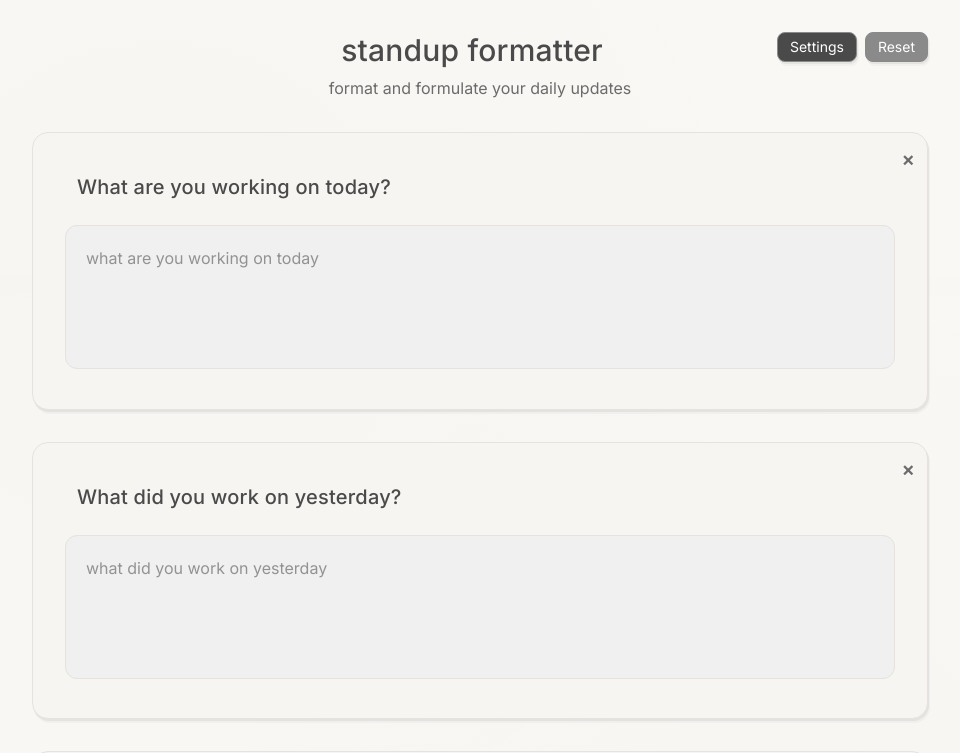
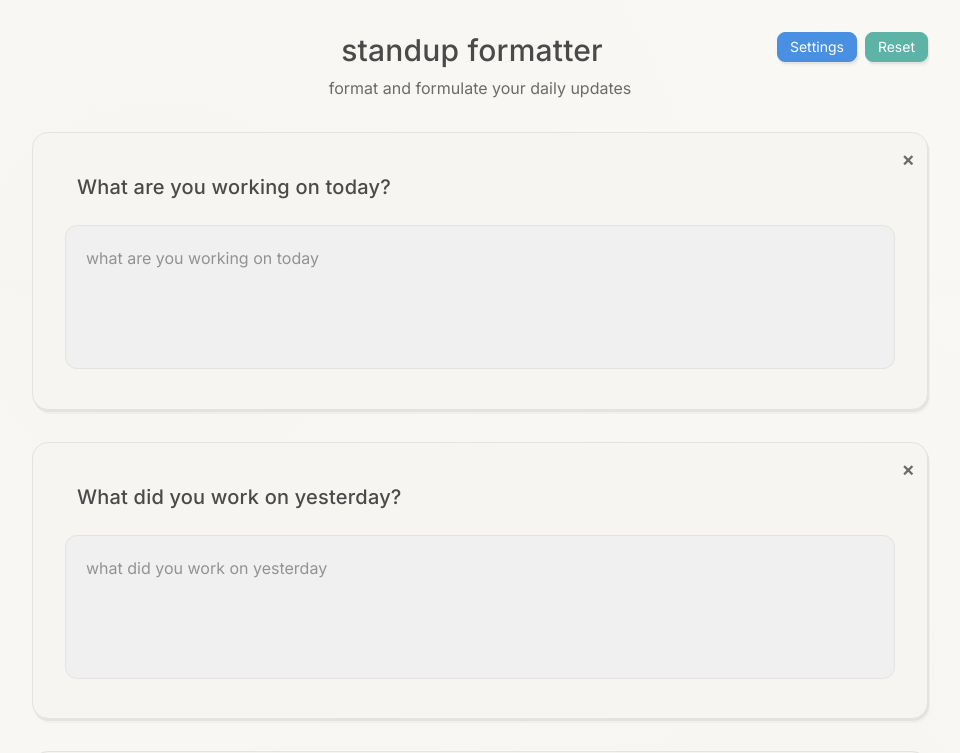
Before and after one commit to jarrensj/gmatcha, a Next.js app: page / in a window 1280 px wide. Shown: the top 753 px of the page, without its empty margins (160-1120 px from the left). Built offline with nearby package versions, Linux system fonts and the light colour scheme.

Commit message:
ux: temp fix: impprove button states visual distinctions

```diff
--- a/app/globals.css
+++ b/app/globals.css
@@ -11,12 +11,17 @@
   --medium-gray: #8a8a8a;
   --sketch-gray: #6b6b6b;
 
+  --primary-blue: #4a90e2;
+  --secondary-teal: #5cb3a6;
+  --disabled-light: #c8c8c8;
+
   --background: var(--cream-bg);
   --foreground: var(--soft-charcoal);
   --card-bg: var(--warm-white);
   --border-color: var(--soft-gray);
-  --accent-primary: var(--soft-charcoal);
-  --accent-secondary: var(--medium-gray);
+  --accent-primary: var(--primary-blue);
+  --accent-secondary: var(--secondary-teal);
+  --accent-disabled: var(--disabled-light);
   --text-muted: var(--sketch-gray);
 }
 
@@ -37,6 +42,11 @@
     --medium-gray: #a8a6a3;
     --sketch-gray: #c0beb8;
     --text-muted: #a8a6a3;
+
+    /* Dark mode button hierarchy colors */
+    --primary-blue: #6ba3f5;
+    --secondary-teal: #7cc7ba;
+    --disabled-light: #5a5a5a;
   }
 }
 
@@ -131,16 +141,42 @@ select {
   animation: gentle-bounce 2s ease-in-out infinite;
 }
 
-/* Minimal button styling */
-.btn-sketch {
+/* Enhanced button styling with clear hierarchy */
+.btn-primary {
   background: var(--accent-primary);
+  border: 1px solid var(--accent-primary);
+  color: white;
+  font-weight: 600;
+  transition: all 0.3s ease;
+  box-shadow: 0 2px 4px rgba(74, 144, 226, 0.2);
+}
+
+.btn-primary:hover {
+  transform: translateY(-1px);
+  box-shadow: 0 4px 12px rgba(74, 144, 226, 0.3);
+  filter: brightness(1.05);
+}
+
+.btn-secondary {
+  background: var(--accent-secondary);
   border: 1px solid var(--accent-secondary);
   color: white;
   font-weight: 500;
   transition: all 0.3s ease;
+  box-shadow: 0 1px 3px rgba(92, 179, 166, 0.2);
 }
 
-.btn-sketch:hover {
+.btn-secondary:hover {
   transform: translateY(-1px);
-  box-shadow: 0 2px 8px rgba(74, 74, 74, 0.15);
+  box-shadow: 0 3px 8px rgba(92, 179, 166, 0.3);
+  filter: brightness(1.05);
 }
+
+.btn-disabled {
+  background: var(--accent-disabled);
+  border: 1px solid var(--accent-disabled);
+  color: #888;
+  font-weight: 400;
+  cursor: not-allowed;
+  opacity: 0.6;
+}
--- a/app/page.tsx
+++ b/app/page.tsx
@@ -159,7 +159,7 @@ export default function Home() {
           <button
             onClick={() => setCurrentPage('settings')}
             className="sketch-shadow soft-focus py-2 px-2 sm:py-1 sm:px-3 rounded-lg text-xs sm:text-sm min-h-[44px] sm:min-h-auto flex items-center justify-center transition-all duration-300 hover:scale-105"
-            style={{backgroundColor: 'var(--accent-primary)', color: 'white', border: '1px solid var(--accent-secondary)'}}
+            style={{backgroundColor: 'var(--accent-primary)', color: 'white', border: '1px solid var(--accent-primary)'}}
           >
             <span className="hidden sm:inline">Settings</span>
             <span className="sm:hidden">⚙️</span>
@@ -216,7 +216,7 @@ export default function Home() {
               <button
                 type="submit"
                 className="w-full sm:w-auto sketch-shadow soft-focus font-semibold py-5 sm:py-4 px-10 rounded-xl transition-all duration-300 hover:scale-105 text-base sm:text-base min-h-[48px]"
-                style={{backgroundColor: 'var(--accent-primary)', color: 'white', border: '1px solid var(--accent-secondary)'}}
+                style={{backgroundColor: 'var(--accent-primary)', color: 'white', border: '1px solid var(--accent-primary)'}}
               >
                 Generate Markdown
               </button>
@@ -239,9 +239,9 @@ export default function Home() {
                       : 'hover:scale-105'
                   }`}
                   style={{
-                    backgroundColor: copyStatus === 'copied' ? 'var(--medium-gray)' : 'var(--accent-primary)',
-                    color: 'white',
-                    border: `1px solid ${copyStatus === 'copied' ? 'var(--medium-gray)' : 'var(--accent-secondary)'}`
+                    backgroundColor: copyStatus === 'copied' ? 'var(--accent-disabled)' : 'var(--accent-primary)',
+                    color: copyStatus === 'copied' ? '#888' : 'white',
+                    border: `1px solid ${copyStatus === 'copied' ? 'var(--accent-disabled)' : 'var(--accent-primary)'}`
                   }}
                 >
                   {copyStatus === 'copied' ? '✓ Copied!' : 'Copy'}
@@ -249,7 +249,7 @@ export default function Home() {
                 <button
                   onClick={() => setShowOutput(false)}
                   className="sketch-shadow soft-focus font-medium py-3 sm:py-2 px-4 rounded-xl transition-all duration-300 hover:scale-105 min-h-[48px] sm:min-h-auto text-sm sm:text-base"
-                  style={{backgroundColor: 'var(--accent-primary)', color: 'white', border: '1px solid var(--accent-secondary)'}}
+                  style={{backgroundColor: 'var(--accent-primary)', color: 'white', border: '1px solid var(--accent-primary)'}}
                 >
                   Edit
                 </button>
--- a/components/Settings.tsx
+++ b/components/Settings.tsx
@@ -64,7 +64,7 @@ export default function Settings({
         <button
           onClick={onBackToForm}
           className="absolute top-0 right-0 sketch-shadow soft-focus py-2 px-3 sm:py-1 sm:px-3 rounded-lg text-sm min-h-[44px] sm:min-h-auto flex items-center justify-center transition-all duration-300 hover:scale-105"
-          style={{backgroundColor: 'var(--accent-primary)', color: 'white', border: '1px solid var(--accent-secondary)'}}
+          style={{backgroundColor: 'var(--accent-primary)', color: 'white', border: '1px solid var(--accent-primary)'}}
         >
           <span className="hidden sm:inline">Back to Form</span>
           <span className="sm:hidden">Back</span>
@@ -166,7 +166,7 @@ export default function Settings({
                     : 'bg-gray-200 focus:ring-gray-500'
                 } ${(showSection1 && !showSection2 && !showSection3) ? 'opacity-50 cursor-not-allowed' : ''}`}
                 style={{
-                  backgroundColor: showSection1 ? 'var(--accent-primary)' : 'var(--medium-gray)'
+                  backgroundColor: showSection1 ? 'var(--accent-primary)' : 'var(--accent-disabled)'
                 }}
               >
                 <span
@@ -199,7 +199,7 @@ export default function Settings({
                     : 'bg-gray-200 focus:ring-gray-500'
                 } ${(showSection2 && !showSection1 && !showSection3) ? 'opacity-50 cursor-not-allowed' : ''}`}
                 style={{
-                  backgroundColor: showSection2 ? 'var(--accent-primary)' : 'var(--medium-gray)'
+                  backgroundColor: showSection2 ? 'var(--accent-primary)' : 'var(--accent-disabled)'
                 }}
               >
                 <span
@@ -232,7 +232,7 @@ export default function Settings({
                     : 'bg-gray-200 focus:ring-gray-500'
                 } ${(showSection3 && !showSection1 && !showSection2) ? 'opacity-50 cursor-not-allowed' : ''}`}
                 style={{
-                  backgroundColor: showSection3 ? 'var(--accent-primary)' : 'var(--medium-gray)'
+                  backgroundColor: showSection3 ? 'var(--accent-primary)' : 'var(--accent-disabled)'
                 }}
               >
                 <span
@@ -290,9 +290,9 @@ export default function Settings({
                 : 'cursor-not-allowed opacity-50'
             }`}
             style={{
-              backgroundColor: hasChanges ? 'var(--accent-secondary)' : 'var(--medium-gray)',
-              color: 'white',
-              border: `1px solid ${hasChanges ? 'var(--accent-secondary)' : 'var(--medium-gray)'}`
+              backgroundColor: hasChanges ? 'var(--accent-secondary)' : 'var(--accent-disabled)',
+              color: hasChanges ? 'white' : '#888',
+              border: `1px solid ${hasChanges ? 'var(--accent-secondary)' : 'var(--accent-disabled)'}`
             }}
           >
             Reset App Settings to Default
```
